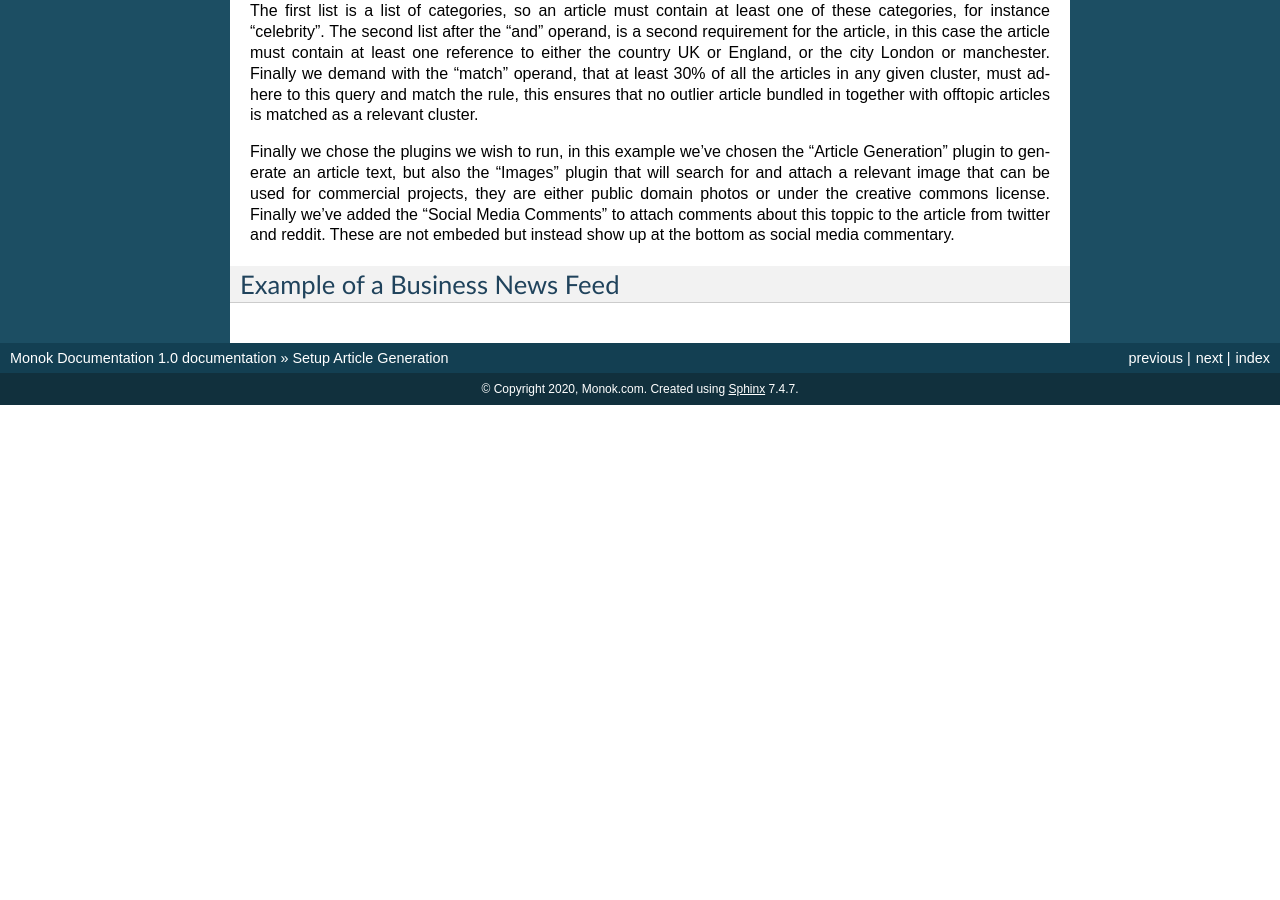
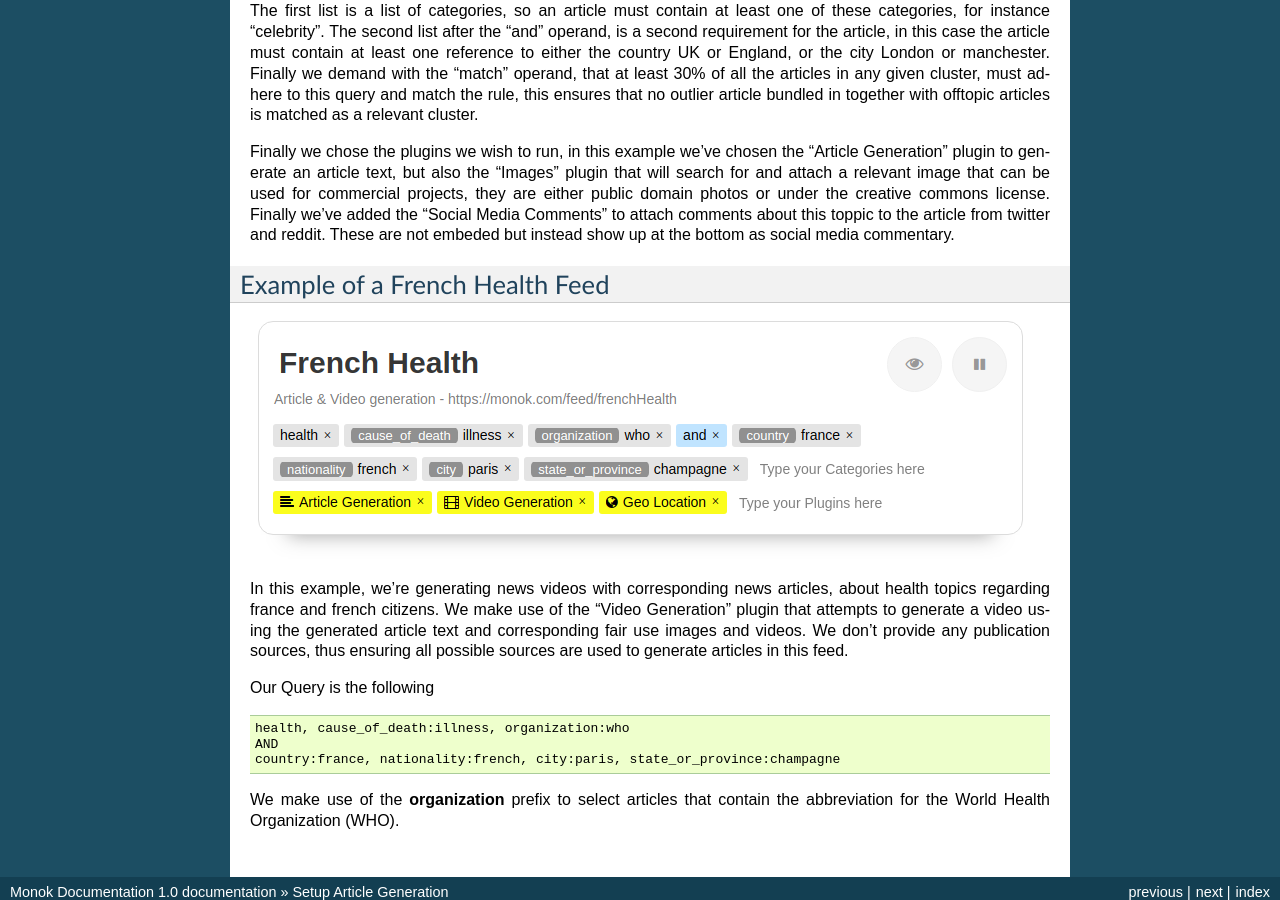
Before and after one commit to monoklabs/monok-docs, a Sphinx documentation site: the page built from docs/setupnewfeed.rst, in a window 1280 px wide and 900 px high, scrolled down 1074 px. Built offline with Sphinx 7.4.7, drawn with Linux system fonts in a browser that asks for light colours; before the commit the page ends 1479 px from its top, so only the background shows below that; some of the changed text lies outside the part shown.

Commit message:
Update setupnewfeed.rst

```diff
--- a/docs/setupnewfeed.rst
+++ b/docs/setupnewfeed.rst
@@ -34,5 +34,17 @@ Finally we chose the plugins we wish to run, in this example we've chosen the "A
 
 
 
-Example of a Business News Feed
+Example of a French Health Feed
 --------------------------------------------
+
+.. image:: images/frenchhealthfeed.png
+
+In this example, we're generating news videos with corresponding news articles, about health topics regarding france and french citizens. We make use of the "Video Generation" plugin that attempts to generate a video using the generated article text and corresponding fair use images and videos. We don't provide any publication sources, thus ensuring all possible sources are used to generate articles in this feed.
+
+Our Query is the following ::
+
+    health, cause_of_death:illness, organization:who
+    AND
+    country:france, nationality:french, city:paris, state_or_province:champagne
+
+We make use of the **organization** prefix to select articles that contain the abbreviation for the World Health Organization (WHO).
```
